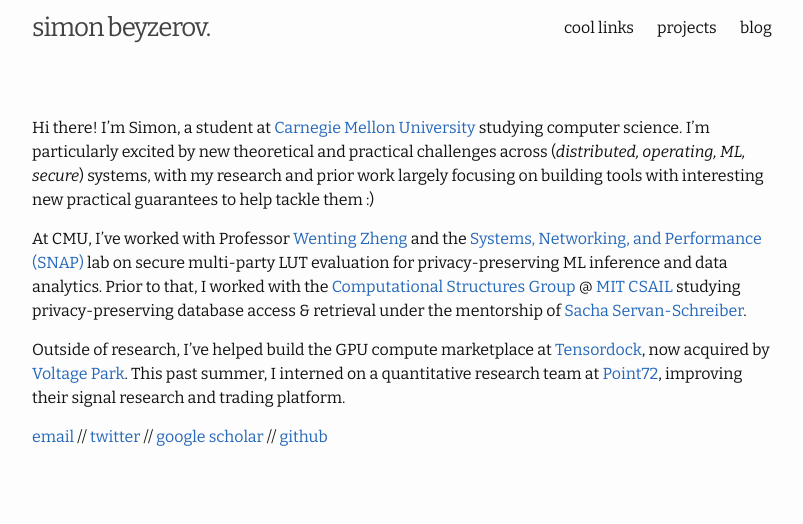
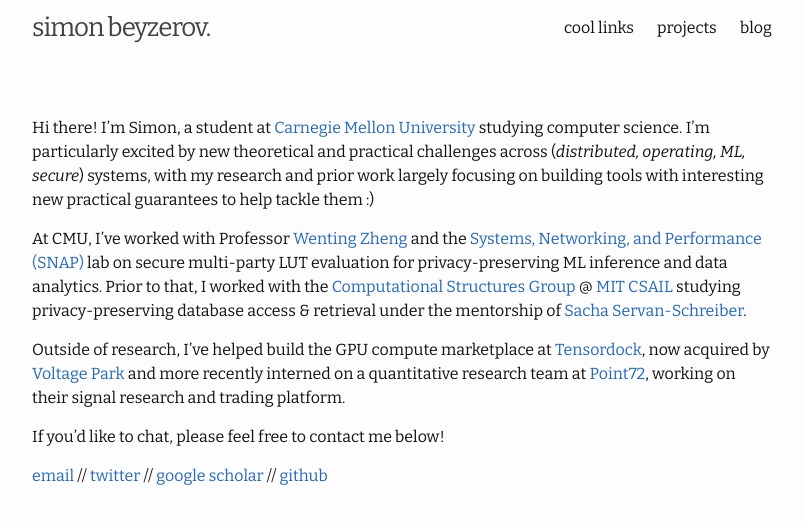
Before and after one commit to sim15/sim15.github.io, a Jekyll site: the page built from index.md, in a window 1280 px wide. Shown: the top 524 px of the page, without its empty margins (238-1041 px from the left). Built offline with Jekyll 4.4.1, drawn with Linux system fonts in a browser that asks for light colours; the list of posts is cut into pages by our own code.

Commit message:
Update experience details and add contact information
Revised the description of my experience at Point72 and added a contact section.

```diff
--- a/index.md
+++ b/index.md
@@ -10,6 +10,8 @@
 At CMU, I've worked with Professor [Wenting Zheng](https://wzheng.github.io/) and the [Systems, Networking, and Performance (SNAP)](https://snap.cs.cmu.edu/) lab on secure multi-party LUT evaluation for privacy-preserving ML inference and data analytics.
 Prior to that, I worked with the [Computational Structures Group](https://www.csail.mit.edu/research/computation-structures-group) @ [MIT CSAIL](https://www.csail.mit.edu/) studying privacy-preserving database access & retrieval under the mentorship of [Sacha Servan-Schreiber](http://sachaservanschreiber.com/).
 
-Outside of research, I've helped build the GPU compute marketplace at [Tensordock](https://tensordock.com/), now acquired by [Voltage Park](https://www.voltagepark.com/). This past summer, I interned on a quantitative research team at [Point72](https://point72.com/), improving their signal research and trading platform.
+Outside of research, I've helped build the GPU compute marketplace at [Tensordock](https://tensordock.com/), now acquired by [Voltage Park](https://www.voltagepark.com/) and more recently interned on a quantitative research team at [Point72](https://point72.com/), working on their signal research and trading platform.
+
+If you'd like to chat, please feel free to contact me below!
 
 [email](mailto:sbeyzero@andrew.cmu.edu) // [twitter](https://twitter.com/simonbeyzerov) // [google scholar](https://scholar.google.com/citations?user=w08suY8AAAAJ) // [github](https://github.com/sim15)
```
